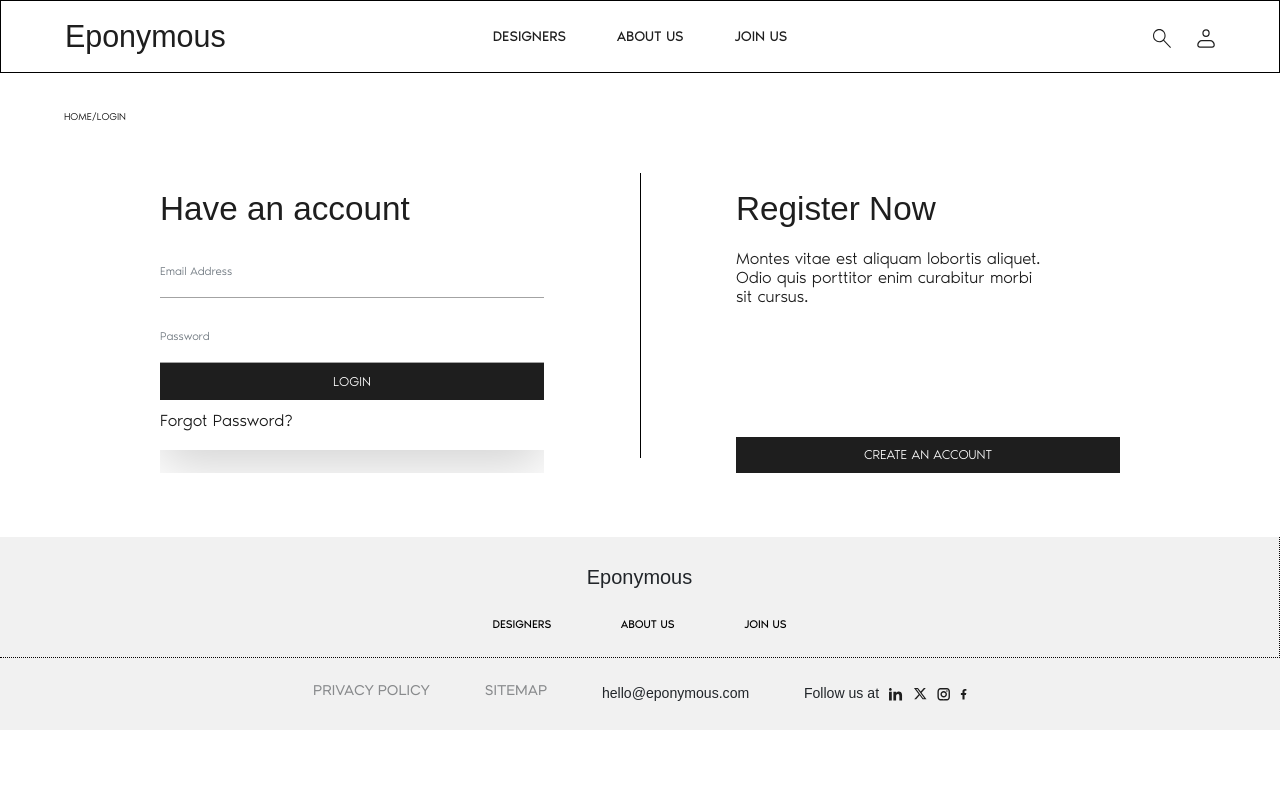
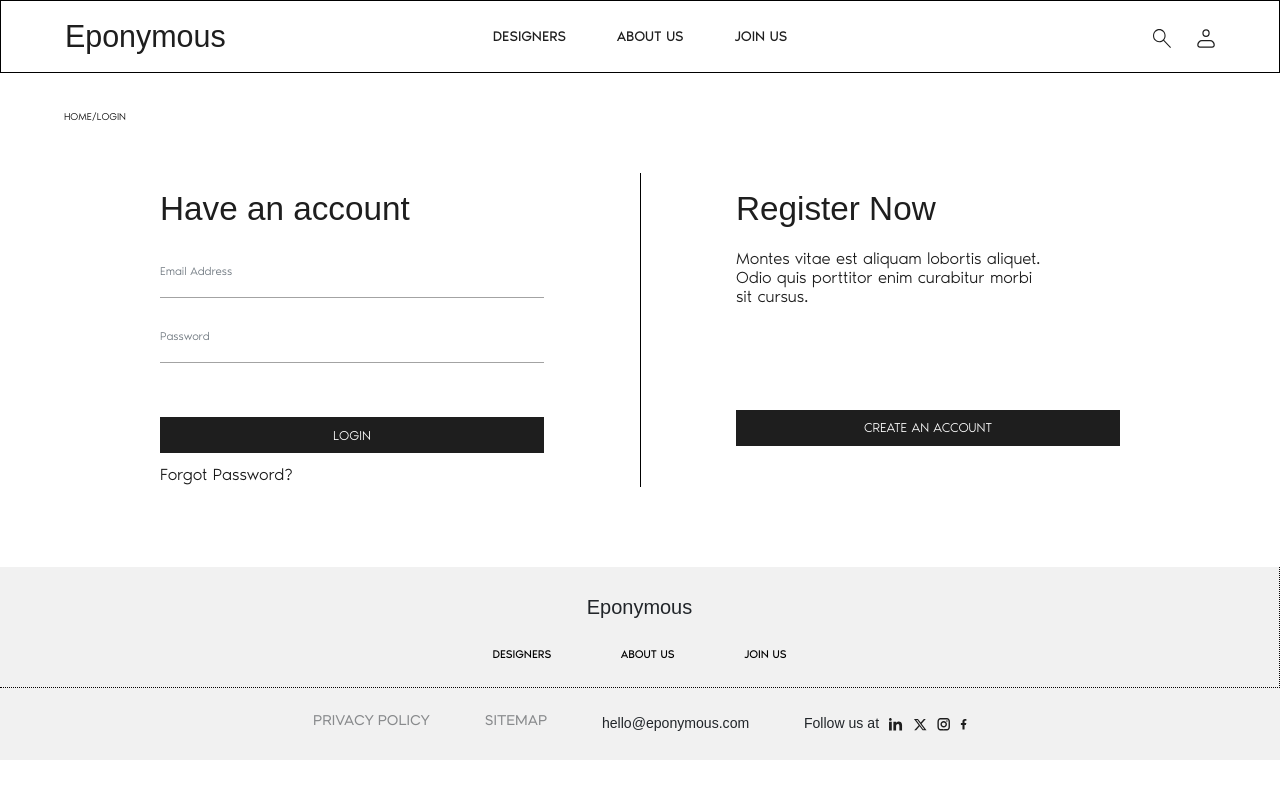
Before and after one commit to Aweganyz/Eponymous, a React (Create React App) app in the folder frontend/: page /login in a window 1280 px wide. Built offline with nearby package versions, Linux system fonts and the light colour scheme; no server answers; a web font is replaced by a local one.

Commit message:
Update Login.css

```diff
--- a/frontend/src/styles/Login.css
+++ b/frontend/src/styles/Login.css
@@ -131,8 +131,8 @@
     font-size: 1.04vw;
     line-height: 1.04vw;
     font-weight:400;
-    margin-top:0;
-    border: 1px solid red;
+    margin-top: 14%;
+    /* border: 1px solid red;  */
     background: transparent;
     width: 100%;
     padding: 3%;
@@ -168,7 +168,7 @@
 
 }
 #secondbtn{
-    margin-top: 29%;
+    margin-top: 22%;
 }
 
 
@@ -296,6 +296,7 @@ input[type="file"] {
         padding-left: 0%;
 
 
+
     }
     .accordion{
         /* border: 1px solid red; */
```
